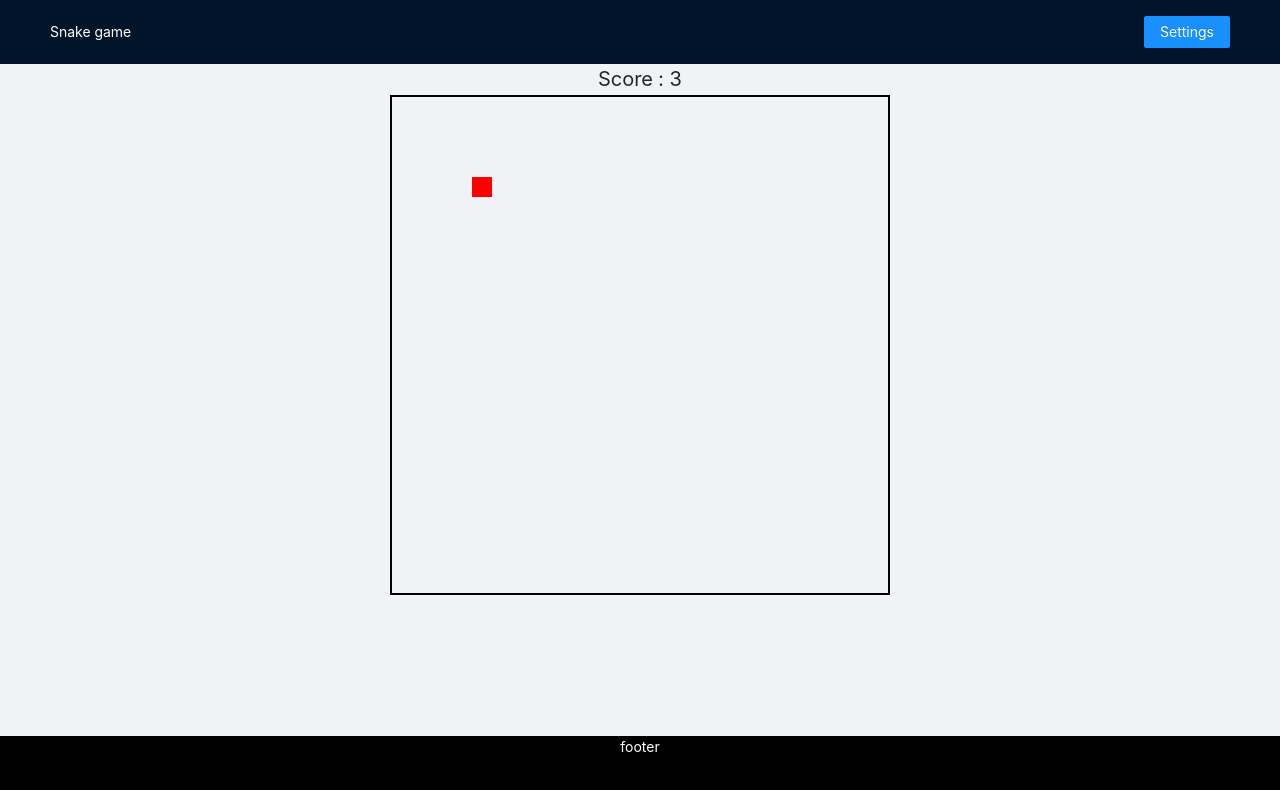
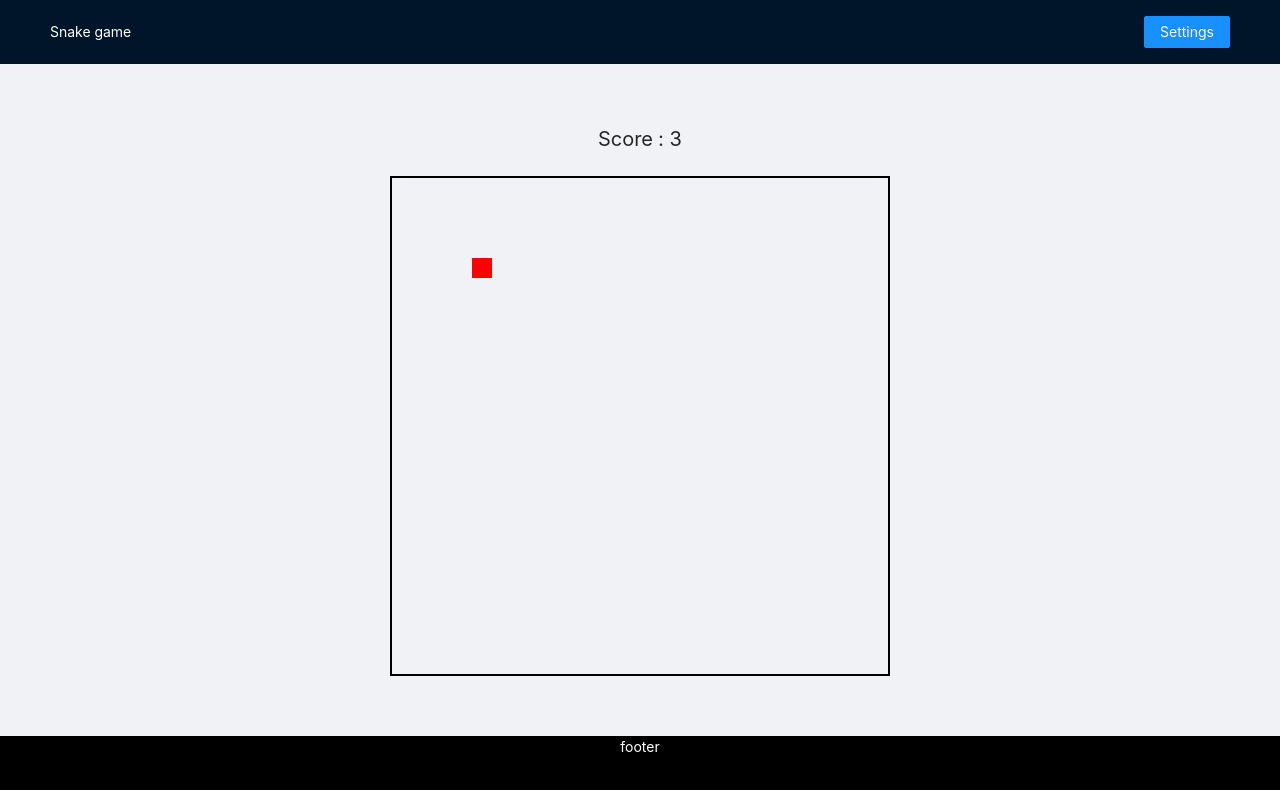
Before and after one commit to zhenya-band/react-game, a React (Create React App) app: page /game in a window 1280 px wide. Shown: the top 790 px of the page. Built offline with nearby package versions, Linux system fonts and the light colour scheme.

Commit message:
feat: add game over page

```diff
--- a/src/App.css
+++ b/src/App.css
@@ -20,11 +20,14 @@
 
 .score {
   max-width: 150px;
-  margin: 0 auto;
+  margin: 0 auto 20px auto;
   text-align: center;
   font-size: 20px;
 }
 
-.content {
+.content{
   height: calc(100vh - 128px);
+  display: flex;
+  align-items: center;
+  justify-content: center;
 }
--- a/src/App.jsx
+++ b/src/App.jsx
@@ -2,24 +2,29 @@ import React from 'react';
 import logo from './logo.svg';
 import './App.css';
 import Header from './components/Header/Header';
-import Snake from './components/Snake/Snake';
-import Food from './components/Food/Food';
 import Footer from './components/Footer/Footer';
 import 'antd/dist/antd.css';
 import Layout, { Content } from 'antd/lib/layout/layout';
+import Game from './components/Game/Game';
+import GameOver from './components/GameOver/GameOver';
 
-class App extends React.Component {
-  state = {
-    snakeParts: [
+
+const initialSnakeParts = [
   [0, 0],
   [20, 0],
   [40, 0],
-    ],
+]
+
+const initialState = {
+  snakeParts: initialSnakeParts,
   direction: 'RIGHT',
   foodPosition: [80, 80],
   score: 3,
   snakeColor: 'green',
+  isGameOver: false,
 };
+class App extends React.Component {
+  state = initialState;
 
   componentDidMount() {
     setInterval(this.moveSnake, 100);
@@ -101,10 +106,20 @@ class App extends React.Component {
     parts.pop();
     parts.forEach((part) => {
       if (head[0] === part[0] && head[1] === part[1]) {
-        // this.onGameOver();
-        console.log('gg');
+        this.onGameOver();
       }
     });
+  }
+
+  onGameOver() {
+    this.setState({
+      snakeParts: initialSnakeParts,
+      isGameOver: true,
+    });
+  }
+
+  startNewGame = () => {
+    this.setState(initialState)
   }
 
   increaseSnake() {
@@ -131,16 +146,7 @@ class App extends React.Component {
         <Layout>
           <Header />
           <Content className="content">
-            <div className='score'>Score : {this.state.score}</div>
-            <main className='main'>
-              <div className='game-board'>
-                <Snake
-                  color={this.state.snakeColor}
-                  snakeParts={this.state.snakeParts}
-                />
-                <Food foodPosition={this.state.foodPosition} />
-              </div>
-            </main>
+            {this.state.isGameOver ? <GameOver startNewGame={this.startNewGame} score={this.state.score} /> : <Game {...this.state} />}
           </Content>
           <Footer />
         </Layout>
--- /dev/null
+++ b/src/components/Game/Game.jsx
@@ -0,0 +1,22 @@
+import React from 'react';
+import Food from '../Food/Food';
+import Snake from '../Snake/Snake';
+
+const Game = (props) => {
+  return (
+    <div>
+      <div className='score'>Score : {props.score}</div>
+      <main className='main'>
+        <div className='game-board'>
+          <Snake
+            color={props.snakeColor}
+            snakeParts={props.snakeParts}
+          />
+          <Food foodPosition={props.foodPosition} />
+        </div>
+      </main>
+    </div>
+  );
+};
+
+export default Game;
--- /dev/null
+++ b/src/components/GameOver/GameOver.css
@@ -0,0 +1,19 @@
+.game-over {
+  margin: 0 auto;
+  display: flex;
+  flex-direction: column;
+  align-items: center;
+  justify-content: center;
+}
+
+.game-over__text {
+  font-size: 45px;
+}
+
+.game-over__score {
+  font-size: 35px;
+}
+
+.game-over__btn {
+  margin-top: 20px;
+}
--- /dev/null
+++ b/src/components/GameOver/GameOver.jsx
@@ -0,0 +1,15 @@
+import { Button } from 'antd';
+import React from 'react'
+import './GameOver.css';
+
+const GameOver = (props) => {
+  return (
+    <div className="game-over">
+      <div className="game-over__text">Game over</div>
+      <div className="game-over__score">Score: {props.score}</div>
+      <Button onClick={props.startNewGame} type='primary' className="game-over__btn">New game</Button>
+    </div>
+  )
+}
+
+export default GameOver
```
Also changed, not shown: public/index.html (+1 -14 lines). Lines whose indentation alone changed are shown as unchanged.
